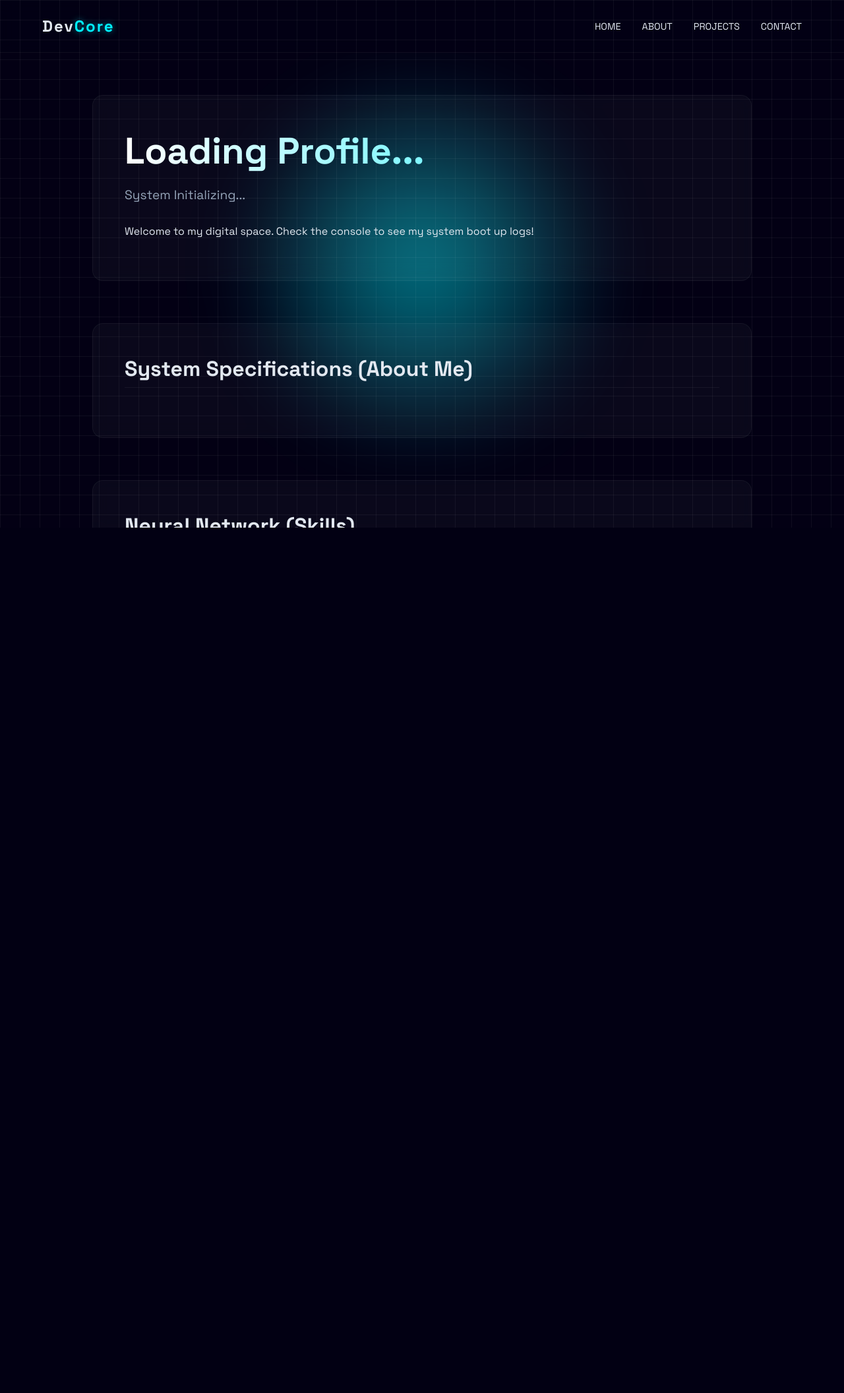
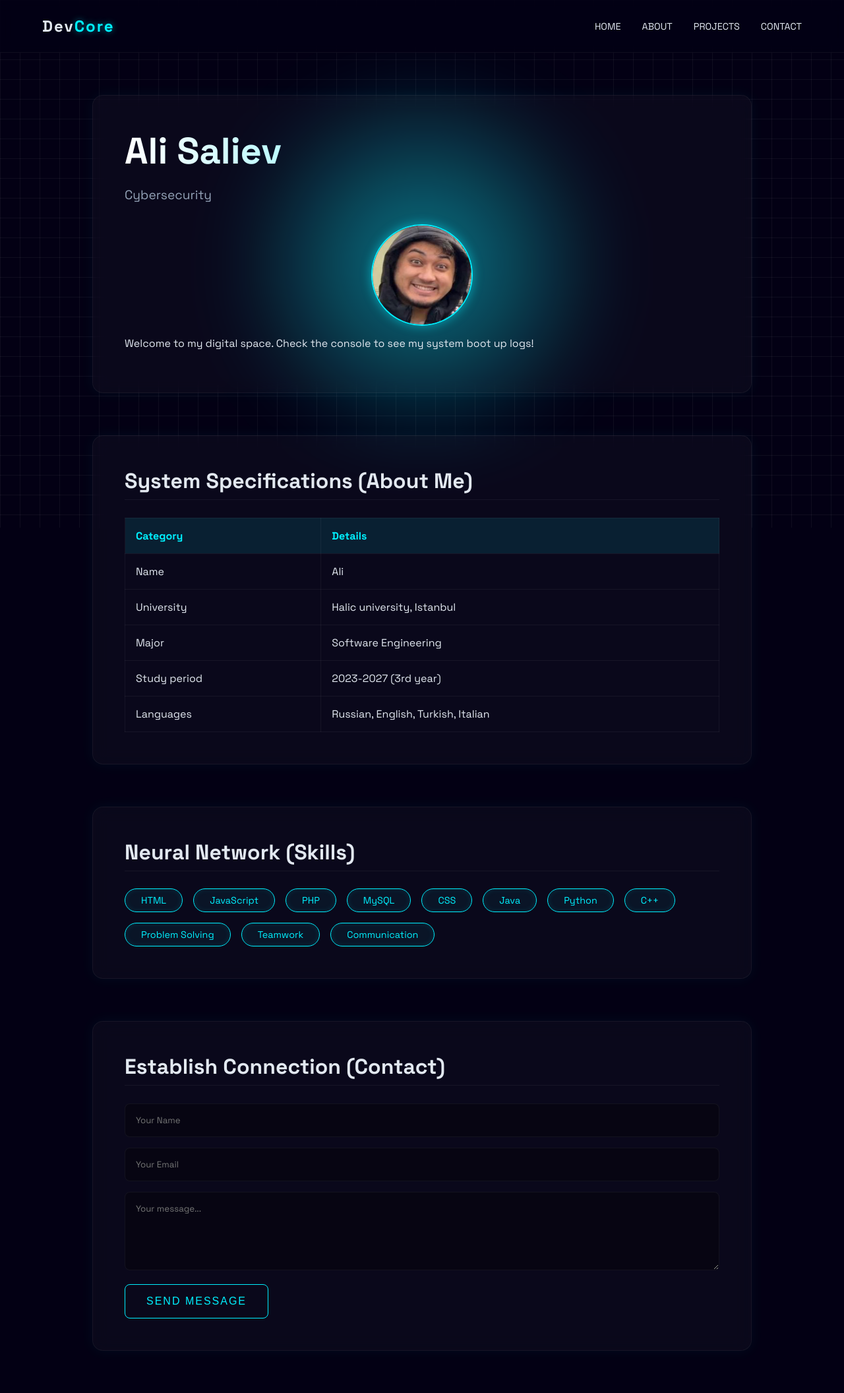
Before and after one commit to Garou-7/Cvvproject, a PHP site: page / in a window 1280 px wide. Shown: the whole page at 66% size. Before the commit the page ends 800 px from the top, so only its background shows below. Run offline with PHP 8.4, Linux system fonts and the light colour scheme.

Commit message:
start
begining

```diff
--- a/index.html
+++ b/index.html
@@ -2,6 +2,7 @@
 <html lang="en">
 
 <head>
+    <!-- TO remove issue with favicon. <link rel="icon" href="data:,">-->
     <meta charset="UTF-8">
     <meta name="viewport" content="width=device-width, initial-scale=1.0">
     <title>Beginner Dev Portfolio</title>
@@ -32,7 +33,7 @@
             <div class="profile-container">
                 <!-- TASK 1 [Week 2]: Add your profile image here using the <img> tag.
                      Make sure to use the 'profile-pic' class and an alt attribute! -->
-                <!-- YOUR CODE HERE -->
+                     <img src="profile1.jpg" class="profile-pic" alt="My Profile Photo">
 
             </div>
             <p>Welcome to my digital space. Check the console to see my system boot up logs!</p>
@@ -43,7 +44,32 @@
             <h2>System Specifications (About Me)</h2>
             <!-- TASK 2 [Week 3]: Create an HTML Table to display your education history or technical stats.
                  It must have at least 2 columns and 3 rows, using <table>, <tr>, and <td>. -->
-            <!-- YOUR CODE HERE -->
+                    <table>
+                        <tr>
+                            <th>Category</th>
+                            <th>Details</th>
+                        </tr>
+                        <tr>
+                            <td>Name</td>
+                            <td>Ali</td>
+                        </tr>
+                        <tr>
+                            <td>University</td>
+                            <td>Halic university, Istanbul</td>
+                        </tr>
+                        <tr>
+                            <td>Major</td>
+                            <td>Software Engineering</td>
+                        </tr>
+                        <tr>
+                            <td>Study period </td>
+                            <td>2023-2027 (3rd year)</td>
+                        </tr>
+                        <tr>
+                            <td>Languages</td>
+                            <td>Russian, English, Turkish, Italian</td>
+                        </tr>
+                    </table>
 
         </section>
 
@@ -65,8 +91,12 @@
                  - A dropdown <select> for "Reason for contact"
                  - A submit <button>
                  Make it use the "POST" method. -->
-            <!-- YOUR CODE HERE -->
-
+                 <form id="contact-form" method="POST">
+                    <input type="text" id="name" name="name" placeholder="Your Name" required>
+                    <input type="email" id="email" name="email" placeholder="Your Email" required>
+                    <textarea id="message" name="message" rows="5" placeholder="Your message..."></textarea>
+                    <button type="submit">Send Message</button>
+                </form>
         </section>
     </main>
 
--- a/script.js
+++ b/script.js
@@ -25,8 +25,8 @@ console.log("=== SYSTEM BOOT INITIATED ===");
 // Create two variables using 'const' or 'let':
 // 1. 'studentName' (String) - Assign your full name.
 // 2. 'studentTitle' (String) - Assign your dream job (e.g., "Full Stack Developer", "Cybersecurity Analyst")
-
-// YOUR CODE HERE:
+const studentName = "Ali Saliev";
+const studentTitle = "Cybersecurity";
 
 
 
@@ -38,7 +38,7 @@ console.log("=== SYSTEM BOOT INITIATED ===");
 // Create an array named 'mySkills' containing at least 4 strings.
 // Examples of skills: 'HTML', 'CSS', 'TCP/IP', 'Problem Solving'
 
-// YOUR CODE HERE:
+const mySkills = ['HTML', 'JavaScript', 'PHP', 'MySQL', 'CSS', 'Java', 'Python', 'C++','Problem Solving', 'Teamwork', 'Communication'];
 
 
 
@@ -52,8 +52,11 @@ console.log("=== SYSTEM BOOT INITIATED ===");
 // - level (Number): Your current age or academic year
 // - isActive (Boolean): true or false
 
-// YOUR CODE HERE:
-
+const hackerProfile = {
+    alias: "Amogus",
+    level: 3,
+    isActive: true
+};
 
 
 
@@ -66,7 +69,7 @@ console.log("=== SYSTEM BOOT INITIATED ===");
 // Hint: Use dot notation! (e.g., objectName.propertyName)
 
 // FIX THIS CODE:
-// console.log("Incoming connection from: " + hackerProfile_wrong_property);
+console.log("Incoming connection from: " + hackerProfile.alias);
 
 
 // ==========================================
@@ -76,7 +79,7 @@ console.log("=== SYSTEM BOOT INITIATED ===");
 // Remember, arrays are ZERO-indexed (the first element is at index 0).
 // Write a console.log statement extracting and printing the 2nd element of 'mySkills'.
 
-// YOUR CODE HERE:
+console.log("Second skill: " + mySkills[1]);
 
 
 
--- a/style.css
+++ b/style.css
@@ -51,7 +51,7 @@ body {
     /* TASK 4 [Week 4]: BUG DETECTED!
        This grid is covering our elements and stopping us from clicking links!
        Change the `z-index` property to a negative number to send it to the back. */
-    z-index: 1000;
+    z-index: -1;
 }
 
 /* 🚀 Navigation */
@@ -116,12 +116,14 @@ main {
     padding: 3rem;
     backdrop-filter: blur(12px);
     transition: transform 0.3s, border-color 0.3s;
+    box-shadow: 0 0 20px rgba(0, 240, 255, 0.05);
     /* TASK 5 [Week 4]: Add a default `box-shadow` here if you want! */
 }
 
 .glass-panel:hover {
     transform: translateY(-5px);
     border-color: rgba(0, 240, 255, 0.2);
+    box-shadow: 0 0 30px var(--accent-glow);
     /* TASK 6 [Week 4]: Add a `box-shadow` related property here to make it glow cyan (var(--accent-glow)) on hover! */
 
 }
@@ -156,6 +158,8 @@ h2 {
     border: 2px solid var(--accent);
     box-shadow: 0 0 15px var(--accent-glow);
     object-fit: cover;
+    margin: 0 auto; /* centers horizontally */
+    display: block; /* important for img */
     margin-bottom: 1rem;
 }
 
```
Also changed, not shown: db_connect.php (added, +13 -0 lines), Admin/dashboard.php (added), Admin/index.php (added), Admin/logout.php (added), get_projects.php (added), profile1.JPG, send_message.php (added).
